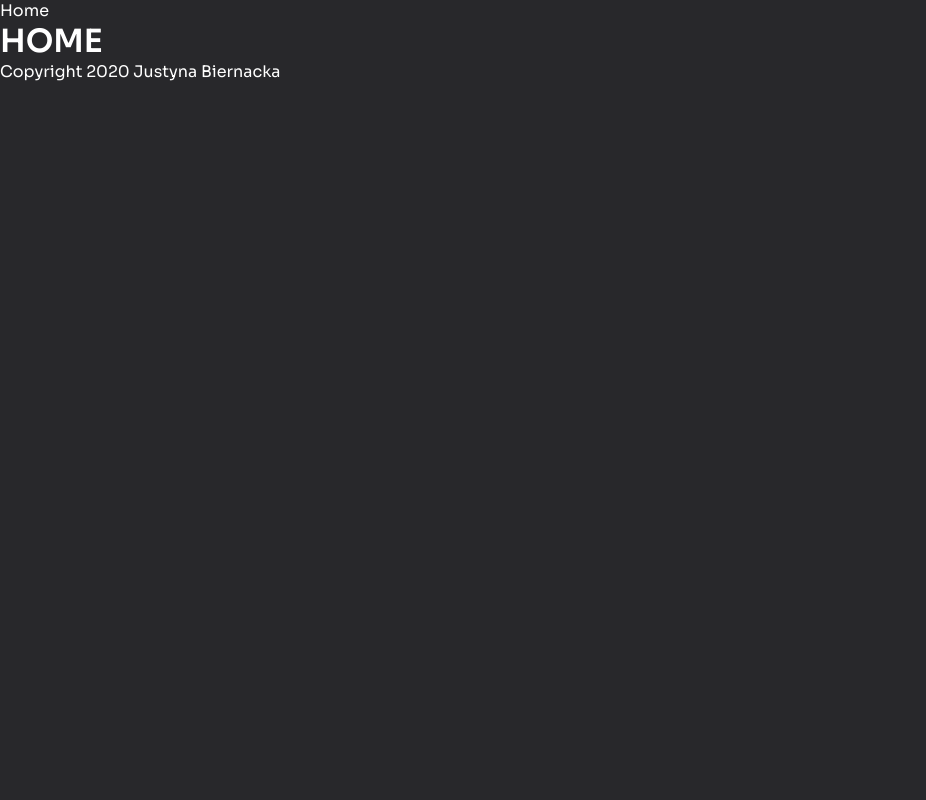
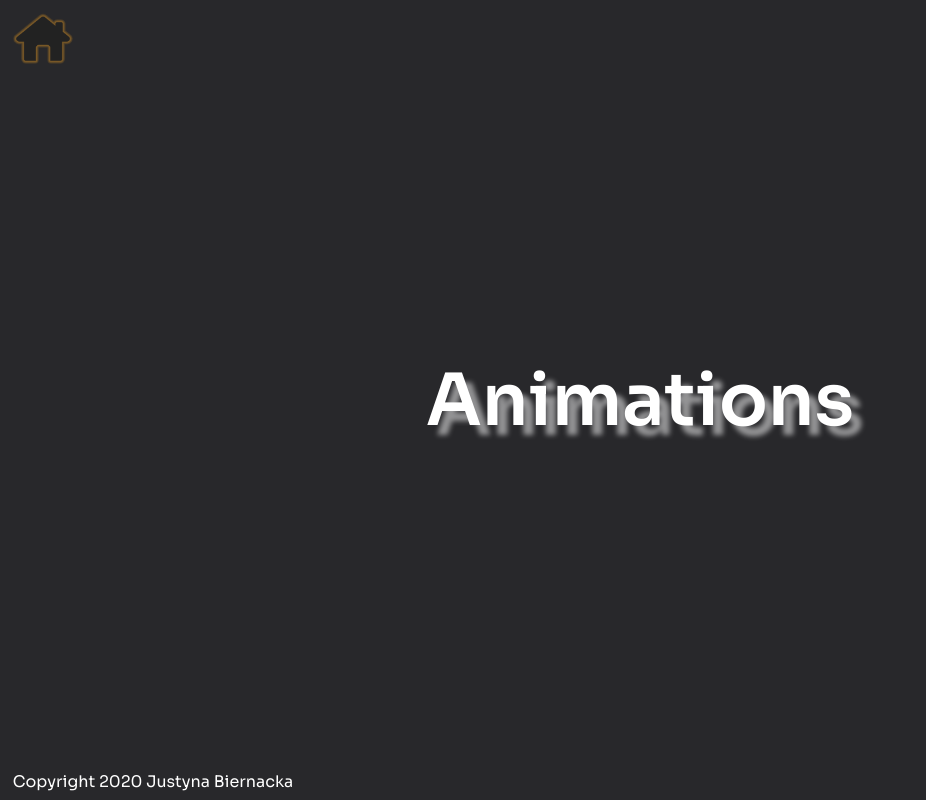
Before and after one commit to freefrogs/Animations, a React (Create React App) app: page / in a window 1280 px wide. Shown: the whole page, without its empty margins (0-926 px from the left). Built offline with nearby package versions, Linux system fonts and the light colour scheme.

Commit message:
Add Home

```diff
--- a/src/components/App.js
+++ b/src/components/App.js
@@ -4,6 +4,7 @@ import Home from './Home';
 import Anim1 from './anim/bg/Anim1';
 import PageNotFound from './PageNotFound';
 import '../styles/App.css';
+import home_icon from '../images/home_icon.png';
 
 class App extends React.Component {
   render() {
@@ -13,7 +14,7 @@ class App extends React.Component {
       <div className="app">
         <BrowserRouter>
           <div>
-            <Link to="/">Home</Link>
+            <Link to="/"><img className="home_icon" src={home_icon} alt="home icon" /></Link>
             <Switch>
               <Route path="/" exact component={Home} />
               <Route path="/1" exact component={Anim1} />
--- a/src/components/Home.js
+++ b/src/components/Home.js
@@ -1,9 +1,27 @@
 import React from 'react';
+import '../styles/Home.css';
+
+const n = 150;
+
+const shadow = (e) => {
+  const box = document.querySelector('.home');
+  const title = document.querySelector('.home h1');
+
+  const { offsetWidth: width, offsetHeight: height } = box;
+  let { clientX: x, clientY: y} = e;
+
+  const posX = Math.round((x/width * n) - (n/2));
+  const posY = Math.round((y/height * n) - (n/2));
+  const final = `${posX}px ${posY}px 10px rgba(255,170,33,0.7), ${posX}px ${posY * (-1)}px 10px rgb(94,45,150)`
+
+  title.style.textShadow = final;
+  console.log(title.style, box.style, final);
+}
 
 const Home = () => {
   return (
-    <div>
-      <h1>HOME</h1>
+    <div className="home" onMouseMove={shadow}>
+        <h1>Animations</h1>
     </div>
   )
 }
--- a/src/components/PageNotFound.js
+++ b/src/components/PageNotFound.js
@@ -3,7 +3,7 @@ import React from 'react';
 const PageNotFound = () => {
   return (
     <div>
-      <h1>Page Nit Found 404</h1>
+      <h1>Page Not Found 404</h1>
     </div>
   )
 }
--- a/src/components/anim/bg/Anim1.js
+++ b/src/components/anim/bg/Anim1.js
@@ -1,11 +1,13 @@
 import React from 'react';
 
-const Anim1 = () => {
-  return (
-    <div>
-      <h1>Animation 1</h1>
-    </div>
-  )
+class Anim1 extends React.Component {
+  render() {
+    return (
+      <div>
+        <h1>Animation 1</h1>
+      </div>
+    )
+  }
 }
 
 export default Anim1;
--- a/src/styles/App.css
+++ b/src/styles/App.css
@@ -9,7 +9,6 @@
   --neon: rgb(255,170,33);
   --details: rgb(94,45,150);
 }
-
 * {
 	box-sizing: border-box;
 	-webkit-tap-highlight-color: rgba(0,0,0,0);
@@ -17,7 +16,6 @@
   margin: 0;
   padding: 0;
 }
-
 body {
   font-family: var(--main_font);
   color: var(--main_light);
@@ -25,13 +23,30 @@ body {
   background-color: var(--main_dark);
   min-width: 350px;
 }
-
 a {
   text-decoration: none;
   color: var(--main_light);
   font-family: var(--main_font);
 }
-
 ul {
   list-style: none;
 }
+.app {
+  padding: 1%;
+  width: 100vw;
+  height: 100vh;
+  overflow: hidden;
+}
+.home_icon {
+  max-width: 60px;
+  height: auto;
+  opacity: 0.5;
+  transition: 0.4s ease;
+}
+.home_icon:hover {
+  opacity: 1;
+}
+footer {
+  position: absolute;
+  bottom: 1%;
+}
--- /dev/null
+++ b/src/styles/Home.css
@@ -0,0 +1,12 @@
+.home {
+  width: 100%;
+  height: 100vh;
+}
+.home h1 {
+  font-size: 72px;
+  text-shadow: 10px 10px 5px rgba(255,255,255,0.5);
+  position: absolute;
+  left: 50%;
+  top: 50%;
+  transform: translate(-50%, -50%);
+}
```
Also changed, not shown: src/images/home_icon.png (added), 1 other file (tests, documents, lock files or other folders).
